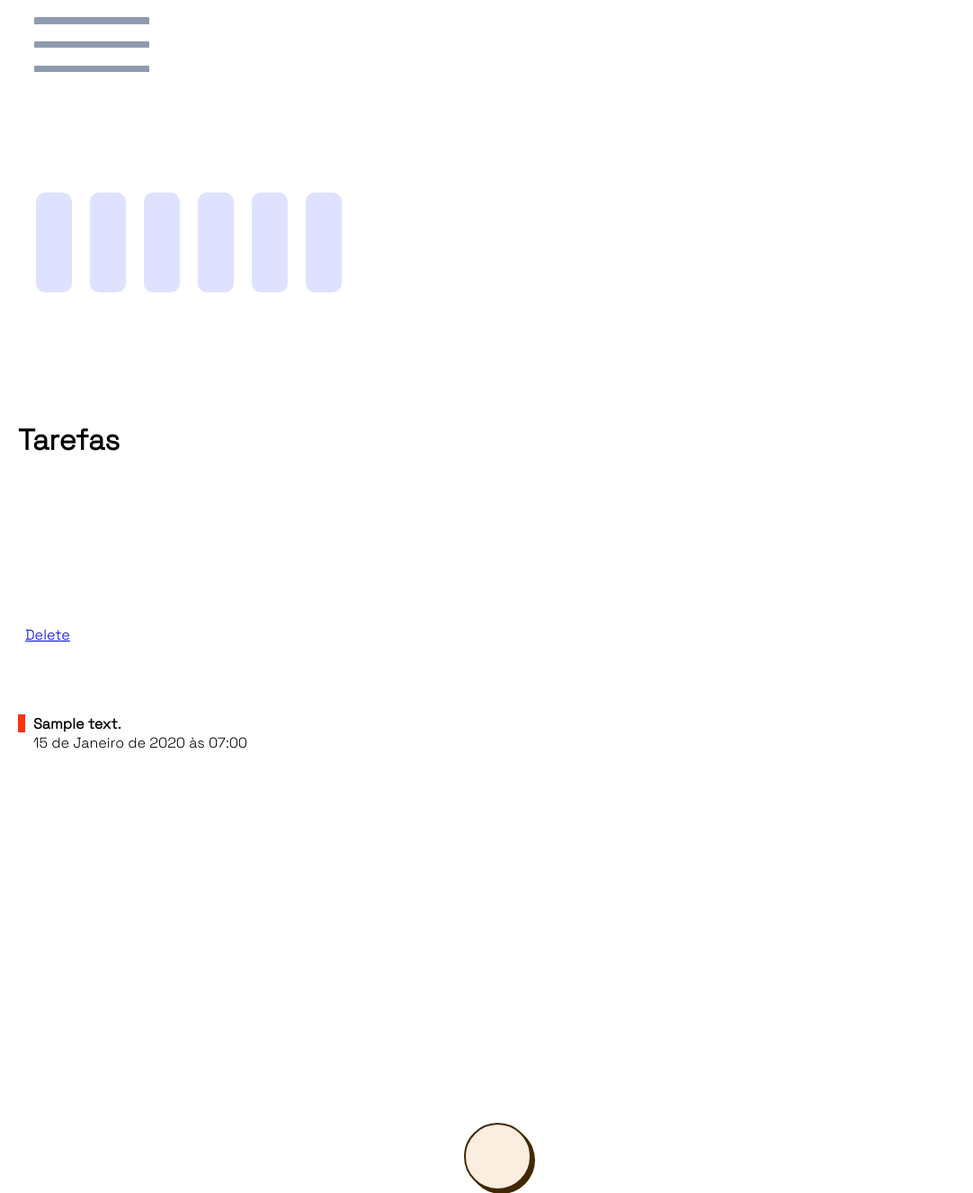
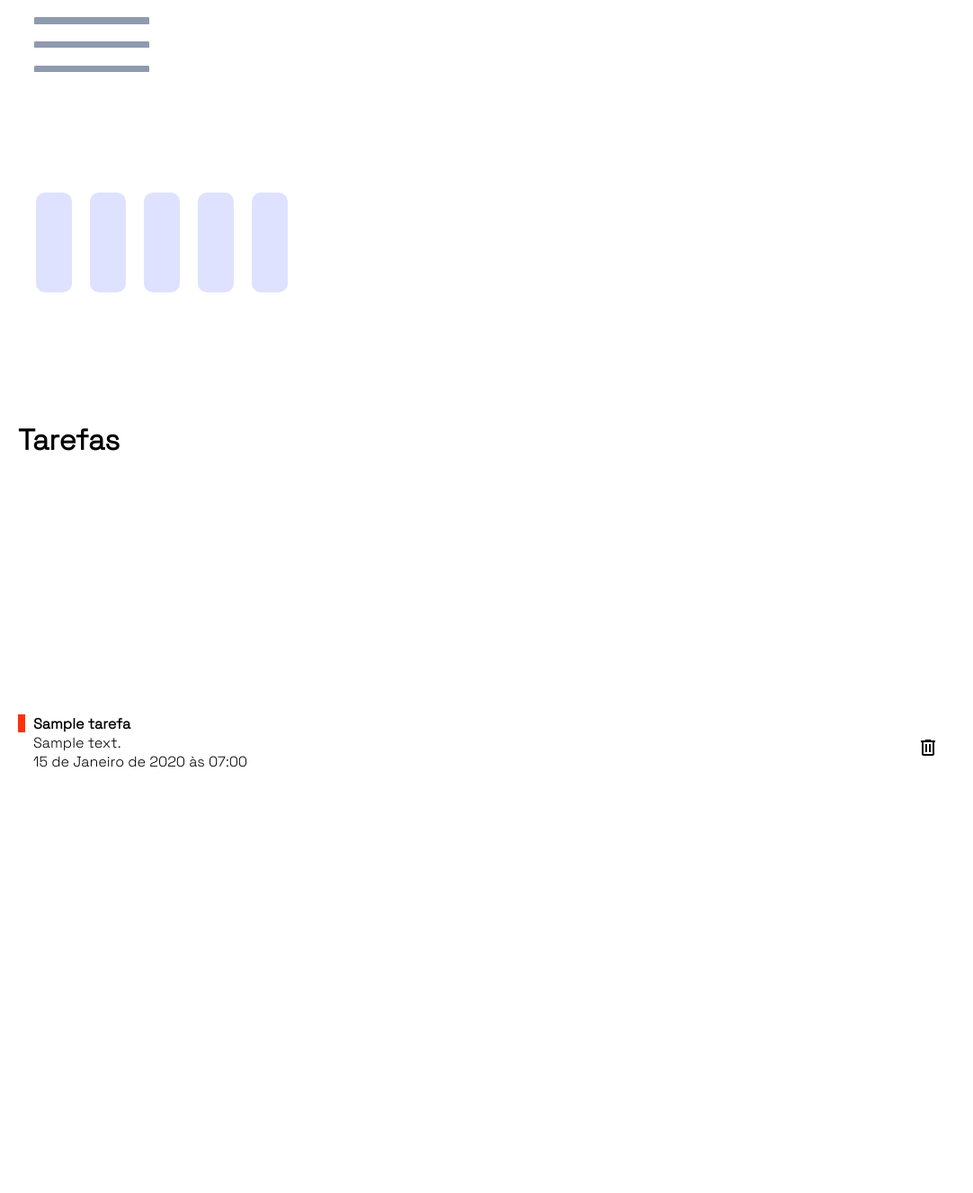
Before and after one commit to CarolineIngrid/todo_list, a Django app: page /lista/ in a window 1280 px wide. Shown: the whole page at 90% size, without its empty margins (0-1082 px from the left). After the commit the page ends 853 px from the top, so only its background shows below. Run offline with Django 4.2, Linux system fonts and the light colour scheme; tables that the repository leaves empty hold one stand-in row (values such as "Sample post").

Commit message:
atualizaçoes

```diff
--- a/lista/forms.py
+++ b/lista/forms.py
@@ -7,7 +7,9 @@ class ListaForms(forms.ModelForm):
     class Meta:
         model = Tarefa
         fields = [
+            "titulo",
             "descricao",
             "categoria",
             "status",
+
         ]
--- a/lista/models.py
+++ b/lista/models.py
@@ -10,11 +10,10 @@ class Tarefa(models.Model):
         ('a fazer', 'A fazer'),
     )
 
-
-    descricao = models.CharField(max_length=400)
+    titulo = models.CharField(default='', max_length=24, blank=True)
+    descricao = models.CharField(max_length=300)
     criacao = models.DateTimeField(auto_now_add=True)
-    categoria = models.CharField(max_length=25, choices=OPCAO_CATEGORIA,
-                                 default='importante')
+    categoria = models.CharField(max_length=25, choices=OPCAO_CATEGORIA, default='importante')
     status = models.BooleanField(default=False)
 
     def __str__(self):
--- a/lista/static/lista/css/style.css
+++ b/lista/static/lista/css/style.css
@@ -21,6 +21,8 @@ body {
     padding-top: 5px;
     margin-top: 15%;
 }
+
+/* ------------- CALENDARIO ---------- */
 .base{
     height: 80vh;
     margin: 0 20px 0 20px
@@ -30,6 +32,10 @@ body {
     margin: 10px;
     display: flex;
     margin-top: 10%;
+}
+
+.data{
+    color: #9e9e9e;
 }
 
 .quadrado{
@@ -50,9 +56,7 @@ body {
     padding-left: 17px;
 }
 
-.data{
-    color: #9e9e9e;
-}
+
 
 .check{
     height: 50px;
@@ -85,6 +89,17 @@ body {
     background-color: #7dff0b;
 }
 
+.delete{
+    color: #000000;
+    text-decoration: none;
+    margin-left: 80%;
+    margin-top: 10%;
+}
+
+form{
+    margin-top: 25%;
+}
+
 li{
     list-style: none;
 
@@ -106,7 +121,7 @@ h1{
 
 /* ------------- BOTÃO -------------- */
 .adicionar_tarefa{
-    margin-top: 35%;
+    margin-top: 20%;
     width: 75px;
     height: 75px;
     background-color: #fbeee0;
@@ -117,7 +132,8 @@ h1{
     color: #422800;
     cursor: pointer;
     text-decoration: none;
-    user-select: none;
+    position: fixed;
+    z-index: 1;
 }
 
 /* -------- vai ser usado pra tela grande ------  */
--- a/lista/templates/lista/index.html
+++ b/lista/templates/lista/index.html
@@ -9,6 +9,7 @@
     <link rel="preconnect" href="https://fonts.googleapis.com">
     <link rel="preconnect" href="https://fonts.gstatic.com" crossorigin>
     <link href="https://fonts.googleapis.com/css2?family=Space+Grotesk:wght@300&display=swap" rel="stylesheet">
+    <link rel="stylesheet" href="https://fonts.googleapis.com/css2?family=Material+Symbols+Outlined:opsz,wght,FILL,GRAD@20..48,100..700,0..1,-50..200" />
     <title> To Do List</title>
 </head>
     <body>
@@ -22,7 +23,6 @@
                 <div class="quadrado"></div>
                 <div class="quadrado"></div>
                 <div class="quadrado"></div>
-                <div class="quadrado"></div>
             </div>
 
             <h1> Tarefas</h1>
@@ -31,16 +31,23 @@
 
                 <ul class="tarefas">
                     {% if tarefa.categoria == "urgente" %}
-                        <li class="importancia-urgente"> <div class="conteudo"> <b>{{tarefa.descricao}}</b> <p>{{tarefa.criacao}}</p> </div></li>
-                        <a href="{% url 'lista_delete' tarefa.id %}">Delete</a>
+                        <li class="importancia-urgente"> <div class="conteudo"> <b>{{tarefa.titulo}}</b> <div>{{tarefa.descricao}}</div> {{tarefa.criacao}}</div>  </li>
                         <!-- <input type="checkbox" class="check"> -->
+                        <a class='delete' href="{% url 'lista_delete' tarefa.id %}"><span class="material-symbols-outlined">
+                            delete
+                            </span></a>
                     {% elif tarefa.categoria == "moderada" %}
-                        <li class="importancia-moderada"> <div class="conteudo"> <b>{{tarefa.descricao}}</b> <p>{{tarefa.criacao}}</p> </div></li>
-                        <a href="{% url 'lista_delete' tarefa.id %}">Delete</a>
+                        <li class="importancia-moderada"> <div class="conteudo"> <b>{{tarefa.titulo}}</b>  <div>{{tarefa.descricao}}</div>} {{tarefa.criacao}}</div> </li>
+                        <a class='delete' href="{% url 'lista_delete' tarefa.id %}"><span class="material-symbols-outlined">
+                            delete
+                            </span></a>
+
                         <!-- <input type="checkbox" class="check"> -->
                     {% else %}
-                        <li class="importancia-afazer"> <div class="conteudo"> <b>{{tarefa.descricao}}</b> <p>{{tarefa.criacao}}</p> </div></li>
-                        <a href="{% url 'lista_delete' tarefa.id %}">Delete</a>
+                        <li class="importancia-afazer"> <div class="conteudo"> <b>{{tarefa.titulo}}</b> <div>{{tarefa.descricao}}</div> {{tarefa.criacao}} </div> </li>
+                        <a class='delete' href="{% url 'lista_delete' tarefa.id %}"><span class="material-symbols-outlined">
+                            delete
+                            </span></a>
                         <!-- <input type="checkbox" class="check" name="status"> -->
                     {% endif %}
 
--- a/lista/templates/lista/new.html
+++ b/lista/templates/lista/new.html
@@ -6,7 +6,7 @@
     <meta name="viewport" content="width=device-width, initial-scale=1.0">
     <title>Document</title>
 </head>
-<body style="background-color: yellow;">
+<body style="background-color: rgb(215, 185, 255);">
     <form method="post" enctype="multipart/form-data">
         {% csrf_token %} {{ form.as_p }}
 
```
Also changed, not shown: lista/migrations/0003_tarefa_titulo_alter_tarefa_descricao.py (added), lista/migrations/0004_alter_tarefa_titulo.py (added), lista/migrations/0005_alter_tarefa_titulo.py (added).
